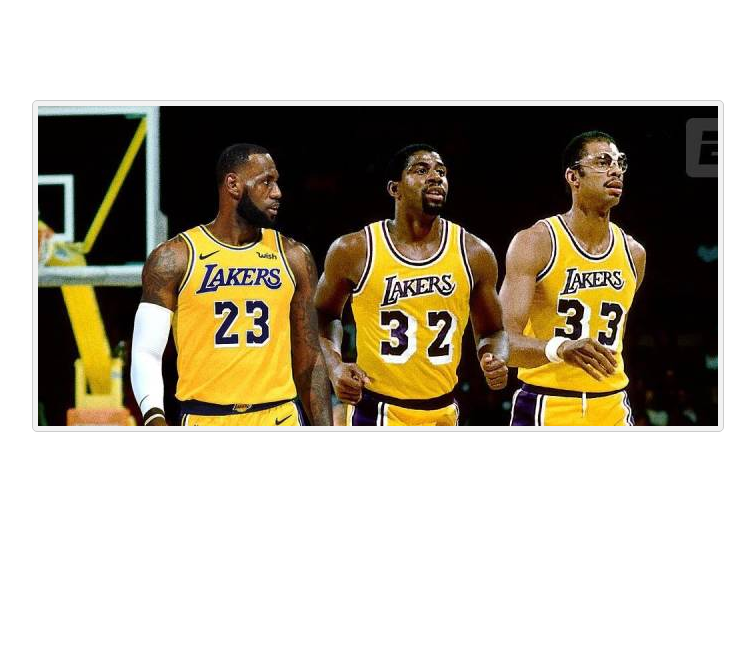
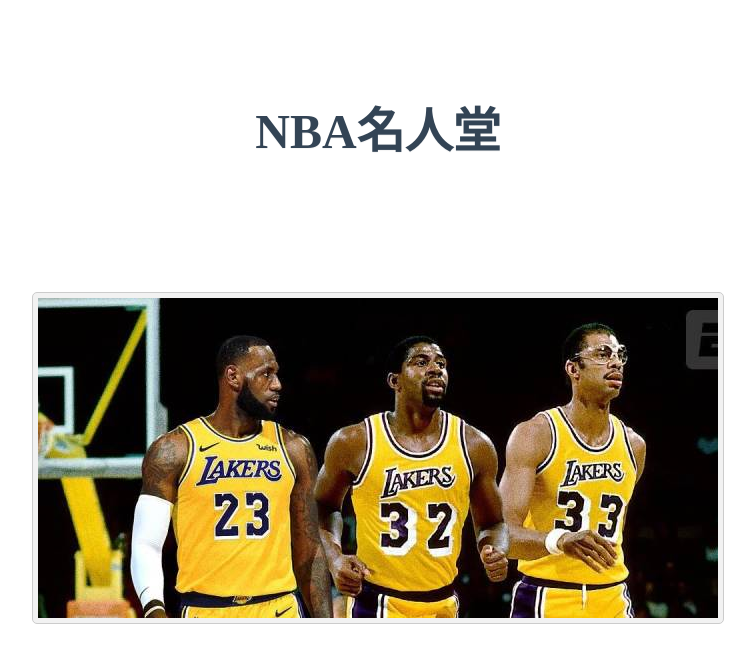
Before and after one commit to zattic/CarouselTest, a plain HTML site: page index.html in a window 1280 px wide. Shown: the whole page, without its empty margins (262-1017 px from the left). Drawn offline with Linux system fonts and the light colour scheme.

Commit message:
Add files via upload

```diff
--- a/index.html
+++ b/index.html
@@ -40,6 +40,13 @@
 			position: absolute;
 			top: -325px;
 		}
+		.and h1{
+			font-size: 48px;
+			color: #334455;
+			text-shadow: 0px 1px 1px #f4f4f4;
+			text-align: center;
+			padding: 60px 0 30px;
+		}
 
 		.zyx-box li:first-child {
 			top: 0;
@@ -62,6 +69,9 @@
 		}
 
 		.zyx-box li:nth-child(5) {
+			animation: cyclefive 40s linear infinite;
+		}
+		.zyx-box li:nth-child(6) {
 			animation: cyclefive 40s linear infinite;
 		}
 
@@ -121,6 +131,9 @@
 	</style>
 </head>
 <body>
+		<div class="and">
+				<h1>NBA名人堂</h1>
+			</div>
      <div class="zyx-box">
          <ul>
               <li><img src="./image/1.png" alt=""></li>
@@ -128,7 +141,6 @@
               <li><img src="./image/3.png" alt=""></li>
               <li><img src="./image/4.png" alt=""></li>
               <li><img src="./image/5.png" alt=""></li>
-
          </ul>
      </div>
 </body>
```
